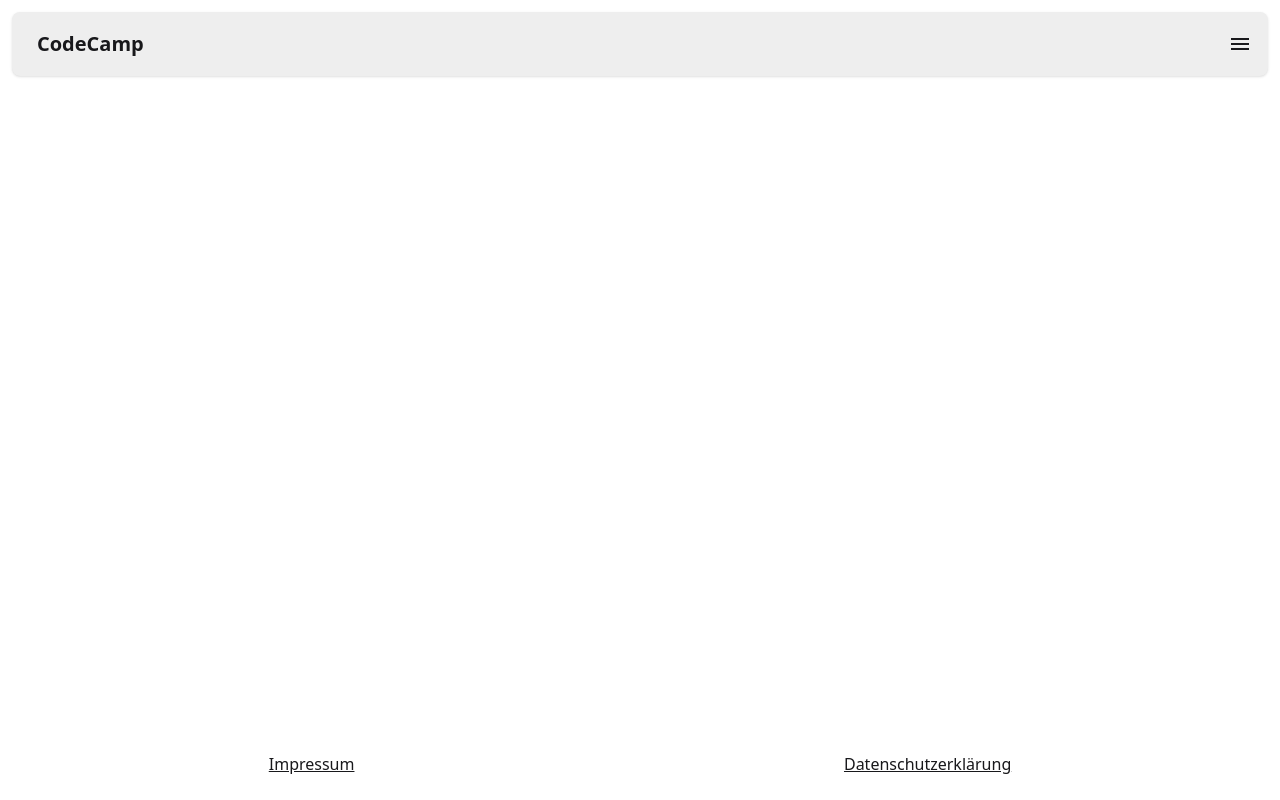
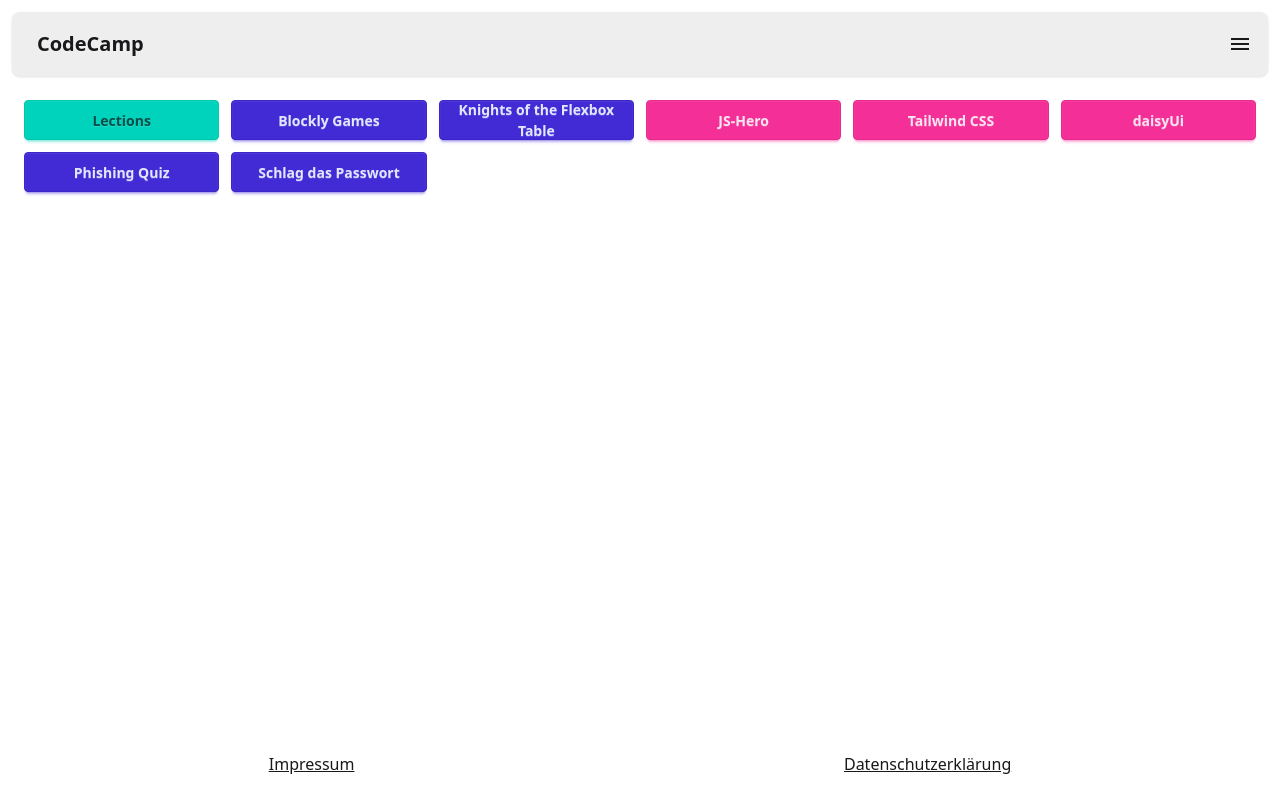
Before and after one commit to digilab08/codecamp, a Vue app: page / in a window 1280 px wide. Built offline with nearby package versions, Linux system fonts and the light colour scheme.

Commit message:
feat: Added some links on the homepage

```diff
--- a/src/views/HomeView.vue
+++ b/src/views/HomeView.vue
@@ -1,5 +1,31 @@
-<script setup></script>
+<script setup>
+import { useRouter, useRoute } from 'vue-router'
+
+const router = useRouter()
+const route = useRoute()
+
+function goToLections() {
+  router.push(`${route.path}/lections`)
+}
+</script>
 
 <template>
-  <main></main>
+  <main class="grid grid-cols-2 md:grid-cols-4 lg:grid-cols-6 p-3 gap-3">
+    <button class="btn btn-accent" @click="goToLections">Lections</button>
+    <a href="https://blockly.games" class="btn btn-primary">Blockly Games</a>
+    <a href="https://knightsoftheflexboxtable.com/" class="btn btn-primary"
+      >Knights of the Flexbox Table</a
+    >
+    <a href="https://www.jshero.net/home.html" class="btn btn-secondary">JS-Hero</a>
+    <a href="https://tailwindcss.com/docs/styling-with-utility-classes" class="btn btn-secondary"
+      >Tailwind CSS</a
+    >
+    <a href="https://daisyui.com/docs/themes/" class="btn btn-secondary">daisyUi</a>
+    <a href="https://play.bakgame.de/PhishingQuiz" class="btn btn-primary">Phishing Quiz</a>
+    <a
+      href="https://wordwall.net/de/embed/e8a6e8d2220f48fcb38bc09ca5a30d57?themeId=22&templateId=45&fontStackId=1"
+      class="btn btn-primary"
+      >Schlag das Passwort</a
+    >
+  </main>
 </template>
```
